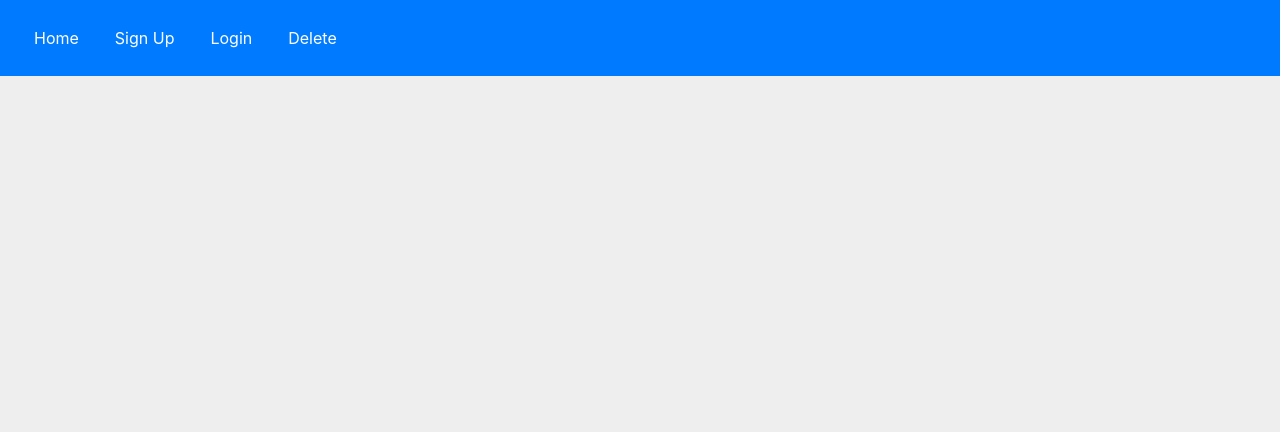
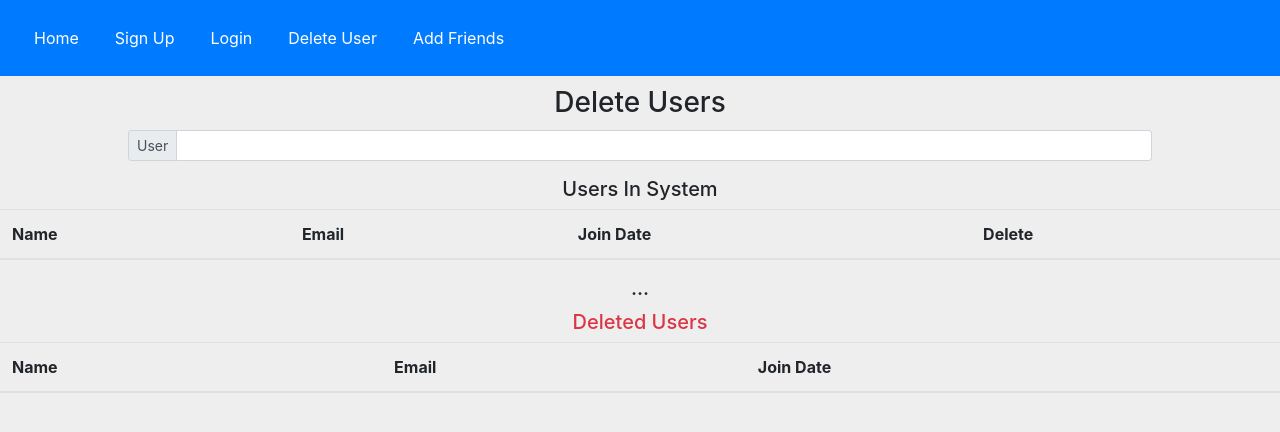
Before and after one commit to ignaspa/CheckIn_csc309, a React (Create React App) app in the folder client/: page /deleteuser in a window 1280 px wide. Shown: the top 432 px of the page. Built offline with nearby package versions, Linux system fonts and the light colour scheme.

Commit message:
mostly working, bug when adding to list of complete

```diff
--- a/client/src/App.js
+++ b/client/src/App.js
@@ -2,7 +2,8 @@ import React from "react";
 import "./css/App.css";
 import { BrowserRouter, Switch, Route } from "react-router-dom";
 import Home from "./components/Home";
-import Delete from "./components/Delete";
+import DeleteUser from "./components/DeleteUser";
+import AddFriend from "./components/AddFriend";
 import SignUp from "./components/SignUp";
 import Navbar from "./components/Layout/Navbar";
 import AdminDashboard from "./components/AdminComponents/AdminDashboard";
@@ -23,7 +24,8 @@ class App extends React.Component {
           <Route exact path="/login" component={Login} />
           <Route exact path="/user-dashboard" component={UserDashboard} />
           <Route exact path="/friend-requests" component={FriendRequestsSection} />
-          <Route exact path="/delete" component={Delete} />
+          <Route exact path="/deleteuser" component={DeleteUser} />
+          <Route exact path="/addfriend" component={AddFriend} />
         </Switch>
       </BrowserRouter>
     );
--- a/client/src/components/Delete.js
+++ b/client/src/components/AddFriend.js
@@ -5,23 +5,23 @@ const USER_DATA = [
     {
         id: "1",
         name: "Abdullah Amin",
-        email: "abdamin30@gmal.com",
-        totalCheckins: "140",
+        email: "abdamin30@gmail.com",
+        totalCheckins: "20",
         joinDate: "2019-01-10",
         showPasswordChangeForm: false
     },
     {
         id: "2",
         name: "Marco Angeli",
-        email: "marco@gmal.com",
-        totalCheckins: "127",
+        email: "marco@gmail.com",
+        totalCheckins: "47",
         joinDate: "2017-02-20",
         showPasswordChangeForm: false
     },
     {
         id: "3",
-        name: "Ignas Panero",
-        email: "ignas@gmal.com",
+        name: "Ignas Panero Armoska",
+        email: "ignas@gmail.com",
         totalCheckins: "250",
         joinDate: "2018-03-15",
         showPasswordChangeForm: false
@@ -29,7 +29,7 @@ const USER_DATA = [
     {
         id: "4",
         name: "Sonia Zaldana",
-        email: "sonia@gmal.com",
+        email: "sonia@gmail.com",
         totalCheckins: "198",
         joinDate: "2016-06-12",
         showPasswordChangeForm: false
@@ -37,7 +37,7 @@ const USER_DATA = [
     {
         id: "5",
         name: "John Doe",
-        email: "john@gmal.com",
+        email: "john@gmail.com",
         totalCheckins: "150",
         joinDate: "2018-01-11",
         showPasswordChangeForm: false
@@ -45,7 +45,7 @@ const USER_DATA = [
     {
         id: "6",
         name: "Jane Doe",
-        email: "jane@gmal.com",
+        email: "jane@gmail.com",
         totalCheckins: "355",
         joinDate: "2019-03-15",
         showPasswordChangeForm: false
@@ -53,7 +53,7 @@ const USER_DATA = [
     {
         id: "7",
         name: "Jack Ma",
-        email: "Jackma@gmal.com",
+        email: "Jackma@mogul.com",
         totalCheckins: "550",
         joinDate: "2017-02-22",
         showPasswordChangeForm: false
@@ -61,7 +61,7 @@ const USER_DATA = [
     {
         id: "8",
         name: "Mark Zuckerberg",
-        email: "markzuck@gmal.com",
+        email: "markzuck@fb.com",
         totalCheckins: "144",
         joinDate: "2018-03-15",
         showPasswordChangeForm: false
@@ -69,7 +69,7 @@ const USER_DATA = [
     {
         id: "9",
         name: "Jeff Bezos",
-        email: "jeffbezos@gmal.com",
+        email: "jeffbezos@gmail.com",
         totalCheckins: "10",
         joinDate: "2019-07-10",
         showPasswordChangeForm: false
@@ -77,7 +77,7 @@ const USER_DATA = [
     {
         id: "10",
         name: "Steve Jobs",
-        email: "stevejobs@gmal.com",
+        email: "stevejobs@apple.com",
         totalCheckins: "350",
         joinDate: "2014-02-07",
         showPasswordChangeForm: false
@@ -85,28 +85,28 @@ const USER_DATA = [
     {
         id: "11",
         name: "Elon Musk",
-        email: "elonmusk@gmal.com",
+        email: "elonmusk@tesla.com",
         totalCheckins: "122",
         joinDate: "2018-08-25",
         showPasswordChangeForm: false
     }
 ];
-export default class Delete extends Component {
+export default class AddFriend extends Component {
     constructor(props) {
         super(props);
         this.state = {
-            results: []
+            results: [],
+            added: []
         }
         this.handleOnChange = this.handleOnChange.bind(this);
+        this.changeUserStatus = this.changeUserStatus.bind(this);
     }
-    // const selectedUsers = this.state.usersData.map(user => (
-    //     this.state.query
-    // )
+
     render() {
         return (
             <div>
                 <div className="pagetitle">
-                    <h3>Delete Users</h3>
+                    <h3>Add Friends</h3>
                 </div>
                 <div className="input-group input-group-sm mb-3 text-center deletebar">
                     <div className="input-group-prepend">
@@ -114,21 +114,31 @@ export default class Delete extends Component {
                     </div>
                     <input type="text" className="form-control" aria-label="Small" aria-describedby="inputGroup-sizing-sm" onChange={this.handleOnChange} />
                 </div>
-                <ResultsTable results={this.state.results} />
+                <div className="pagetitle">
+                    <h5>Users In System</h5>
+                </div>
+                <ResultsTable results={this.state.results} changeUserStatus={this.changeUserStatus} />
+                <div className="pagetitle">
+                    <h5>...</h5>
+                </div>
+                <div className="pagetitle text-success">
+                    <h5>Friends Added</h5>
+                </div>
+                <AddedTable added={this.state.added} />
             </div>
         );
     }
 
     handleOnChange = (event) => {
-        console.log("I am changing")
-        console.log(event.target.value)
+        console.log("I am changing");
+        console.log(event.target.value);
+        this.setState({ results: [] });
         if (event.target.value === "") {
             return;
         }
-        this.setState({ results: [] });
         let newResults = [];
         for (let i = 0; i < USER_DATA.length; i++) {
-            if (USER_DATA[i].name.includes(event.target.value)) {
+            if (USER_DATA[i].name.toLowerCase().includes(event.target.value.toLowerCase())) {
                 newResults.push(USER_DATA[i]);
             }
         }
@@ -136,12 +146,18 @@ export default class Delete extends Component {
         console.log(this.state.results);
     }
 
-    changeUserStatus(userID) {
+    changeUserStatus = (userID) => {
         for (let i = 0; i < USER_DATA.length; i++) {
             if (USER_DATA[i].id === userID) {
-               USER_DATA.pop(i);
+                console.log(USER_DATA[i].id);
+                console.log(userID);
+                let item = USER_DATA.splice(i, 1);
+                console.log(item)
+                this.setState({added: this.state.added.push(item)});
             }
         }
+        console.log(this.state.added);
+
     }
 
 }
@@ -155,16 +171,15 @@ function ResultsTable(props) {
             <td>
                 <button
                     onClick={() => props.changeUserStatus(user.id)}
-                    className="btn btn-danger">
-                    Delete
+                    className="btn btn-success">
+                    Add Friend
               </button>
             </td>
-            )}
         </tr>
     ));
     return (
         <div>
-            <table class="table">
+            <table className="table container-fluid">
                 <thead>
                     <tr>
                         <th scope="col">Name</th>
@@ -180,3 +195,31 @@ function ResultsTable(props) {
         </div>
     );
 }
+
+function AddedTable(props) {
+    console.log(props.added);
+    const matchedUsers = props.added.map(user => (
+        <tr key={user.id}>
+            <td>{user.name}</td>
+            <td>{user.email}</td>
+            <td>{user.joinDate}</td>
+        </tr>
+    ));
+    return (
+        <div>
+            <table className="table container-fluid">
+                <thead>
+                    <tr>
+                        <th scope="col">Name</th>
+                        <th scope="col">Email</th>
+                        <th scope="col">Join Date</th>
+
+                    </tr>
+                </thead>
+                <tbody>
+                {matchedUsers}
+                </tbody>
+            </table>
+        </div>
+    );
+}
--- /dev/null
+++ b/client/src/components/DeleteUser.js
@@ -0,0 +1,225 @@
+import React, { Component } from "react";
+import "../css/App.css";
+
+const USER_DATA = [
+    {
+        id: "1",
+        name: "Abdullah Amin",
+        email: "abdamin30@gmail.com",
+        totalCheckins: "20",
+        joinDate: "2019-01-10",
+        showPasswordChangeForm: false
+    },
+    {
+        id: "2",
+        name: "Marco Angeli",
+        email: "marco@gmail.com",
+        totalCheckins: "47",
+        joinDate: "2017-02-20",
+        showPasswordChangeForm: false
+    },
+    {
+        id: "3",
+        name: "Ignas Panero Armoska",
+        email: "ignas@gmail.com",
+        totalCheckins: "250",
+        joinDate: "2018-03-15",
+        showPasswordChangeForm: false
+    },
+    {
+        id: "4",
+        name: "Sonia Zaldana",
+        email: "sonia@gmail.com",
+        totalCheckins: "198",
+        joinDate: "2016-06-12",
+        showPasswordChangeForm: false
+    },
+    {
+        id: "5",
+        name: "John Doe",
+        email: "john@gmail.com",
+        totalCheckins: "150",
+        joinDate: "2018-01-11",
+        showPasswordChangeForm: false
+    },
+    {
+        id: "6",
+        name: "Jane Doe",
+        email: "jane@gmail.com",
+        totalCheckins: "355",
+        joinDate: "2019-03-15",
+        showPasswordChangeForm: false
+    },
+    {
+        id: "7",
+        name: "Jack Ma",
+        email: "Jackma@mogul.com",
+        totalCheckins: "550",
+        joinDate: "2017-02-22",
+        showPasswordChangeForm: false
+    },
+    {
+        id: "8",
+        name: "Mark Zuckerberg",
+        email: "markzuck@fb.com",
+        totalCheckins: "144",
+        joinDate: "2018-03-15",
+        showPasswordChangeForm: false
+    },
+    {
+        id: "9",
+        name: "Jeff Bezos",
+        email: "jeffbezos@gmail.com",
+        totalCheckins: "10",
+        joinDate: "2019-07-10",
+        showPasswordChangeForm: false
+    },
+    {
+        id: "10",
+        name: "Steve Jobs",
+        email: "stevejobs@apple.com",
+        totalCheckins: "350",
+        joinDate: "2014-02-07",
+        showPasswordChangeForm: false
+    },
+    {
+        id: "11",
+        name: "Elon Musk",
+        email: "elonmusk@tesla.com",
+        totalCheckins: "122",
+        joinDate: "2018-08-25",
+        showPasswordChangeForm: false
+    }
+];
+export default class DeleteUser extends Component {
+    constructor(props) {
+        super(props);
+        this.state = {
+            results: [],
+            deleted: []
+        }
+        this.handleOnChange = this.handleOnChange.bind(this);
+        this.changeUserStatus = this.changeUserStatus.bind(this);
+    }
+
+    render() {
+        return (
+            <div>
+                <div className="pagetitle">
+                    <h3>Delete Users</h3>
+                </div>
+                <div className="input-group input-group-sm mb-3 text-center deletebar">
+                    <div className="input-group-prepend">
+                        <span className="input-group-text" id="inputGroup-sizing-default">User</span>
+                    </div>
+                    <input type="text" className="form-control" aria-label="Small" aria-describedby="inputGroup-sizing-sm" onChange={this.handleOnChange} />
+                </div>
+                <div className="pagetitle">
+                    <h5>Users In System</h5>
+                </div>
+                <ResultsTable results={this.state.results} changeUserStatus={this.changeUserStatus} />
+                <div className="pagetitle">
+                    <h5>...</h5>
+                </div>
+                <div className="pagetitle text-danger">
+                    <h5>Deleted Users</h5>
+                </div>
+                <DeletedTable deleted={this.state.deleted} />
+            </div>
+        );
+    }
+
+    handleOnChange = (event) => {
+        console.log("I am changing");
+        console.log(event.target.value);
+        this.setState({ results: [] });
+        if (event.target.value === "") {
+            return;
+        }
+        let newResults = [];
+        for (let i = 0; i < USER_DATA.length; i++) {
+            if (USER_DATA[i].name.toLowerCase().includes(event.target.value.toLowerCase())) {
+                newResults.push(USER_DATA[i]);
+            }
+        }
+        this.setState({ results: newResults });
+        console.log(this.state.results);
+    }
+
+    changeUserStatus = (userID) => {
+        for (let i = 0; i < USER_DATA.length; i++) {
+            if (USER_DATA[i].id === userID) {
+                console.log(USER_DATA[i].id);
+                console.log(userID);
+                let item = USER_DATA.splice(i, 1);
+                console.log(item)
+                this.setState({deleted: this.state.deleted.push(item)});
+            }
+        }
+        console.log(this.state.deleted);
+
+    }
+
+}
+
+function ResultsTable(props) {
+    const matchedUsers = props.results.map(user => (
+        <tr key={user.id}>
+            <td>{user.name}</td>
+            <td>{user.email}</td>
+            <td>{user.joinDate}</td>
+            <td>
+                <button
+                    onClick={() => props.changeUserStatus(user.id)}
+                    className="btn btn-danger">
+                    Delete User
+              </button>
+            </td>
+        </tr>
+    ));
+    return (
+        <div>
+            <table className="table container-fluid">
+                <thead>
+                    <tr>
+                        <th scope="col">Name</th>
+                        <th scope="col">Email</th>
+                        <th scope="col">Join Date</th>
+                        <th scope="col">Delete</th>
+                    </tr>
+                </thead>
+                <tbody>
+                {matchedUsers}
+                </tbody>
+            </table>
+        </div>
+    );
+}
+
+function DeletedTable(props) {
+    console.log(props.deleted);
+    const matchedUsers = props.deleted.map(user => (
+        <tr key={user.id}>
+            <td>{user.name}</td>
+            <td>{user.email}</td>
+            <td>{user.joinDate}</td>
+        </tr>
+    ));
+    return (
+        <div>
+            <table className="table container-fluid">
+                <thead>
+                    <tr>
+                        <th scope="col">Name</th>
+                        <th scope="col">Email</th>
+                        <th scope="col">Join Date</th>
+
+                    </tr>
+                </thead>
+                <tbody>
+                {matchedUsers}
+                </tbody>
+            </table>
+        </div>
+    );
+}
--- a/client/src/components/Layout/Navbar.js
+++ b/client/src/components/Layout/Navbar.js
@@ -23,8 +23,13 @@ export default class Navbar extends Component {
               </Link>
             </li>
             <li>
-              <Link to={"/delete"} className="nav-link text-white navitem">
-                Delete
+              <Link to={"/deleteuser"} className="nav-link text-white navitem">
+                Delete User
+              </Link>
+            </li>
+            <li>
+              <Link to={"/addfriend"} className="nav-link text-white navitem">
+                Add Friends
               </Link>
             </li>
           </ul>
```
Also changed, not shown: client/src/components/App.js (+6 -4 lines), client/src/css/App.css (line endings or trailing spaces).
